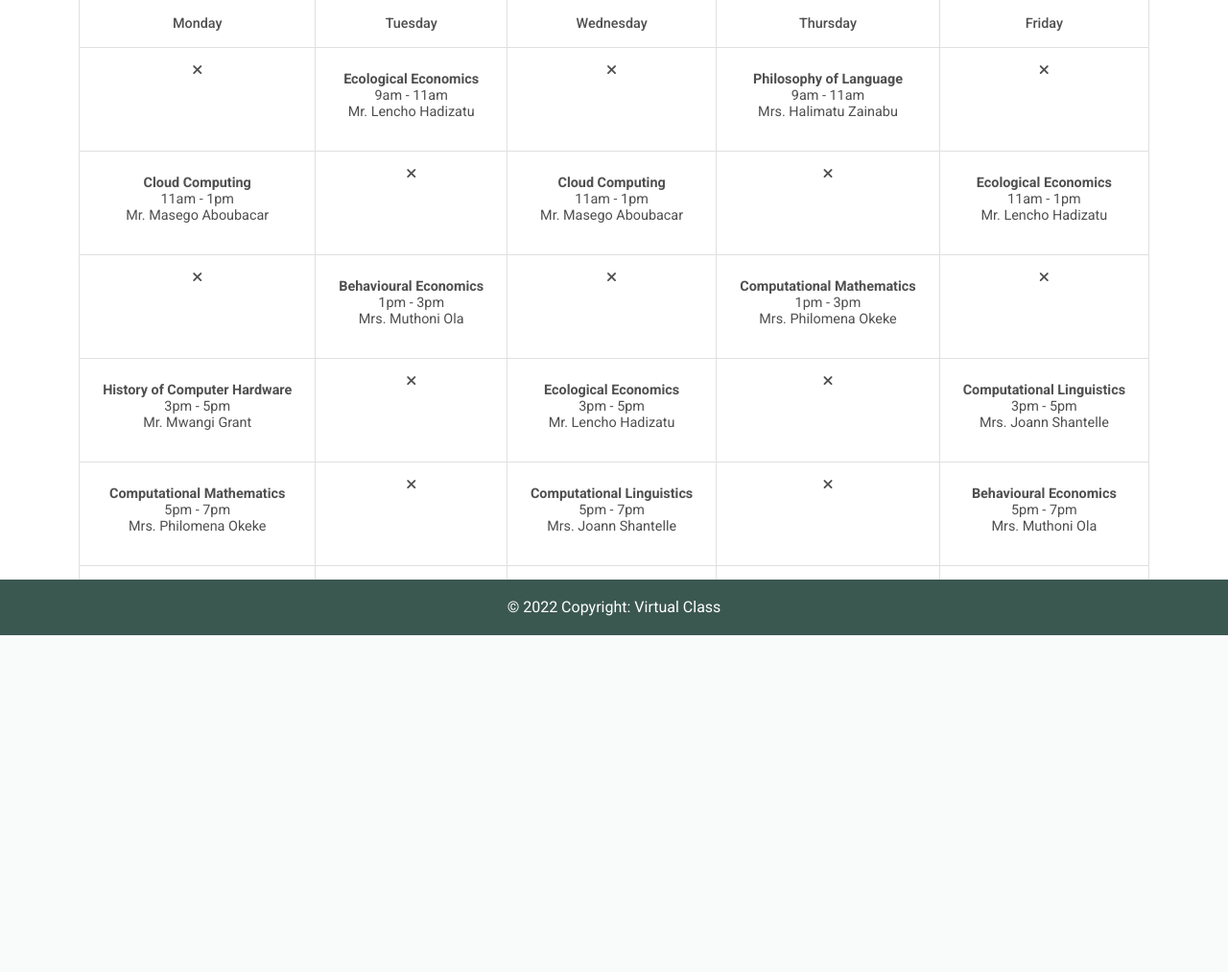
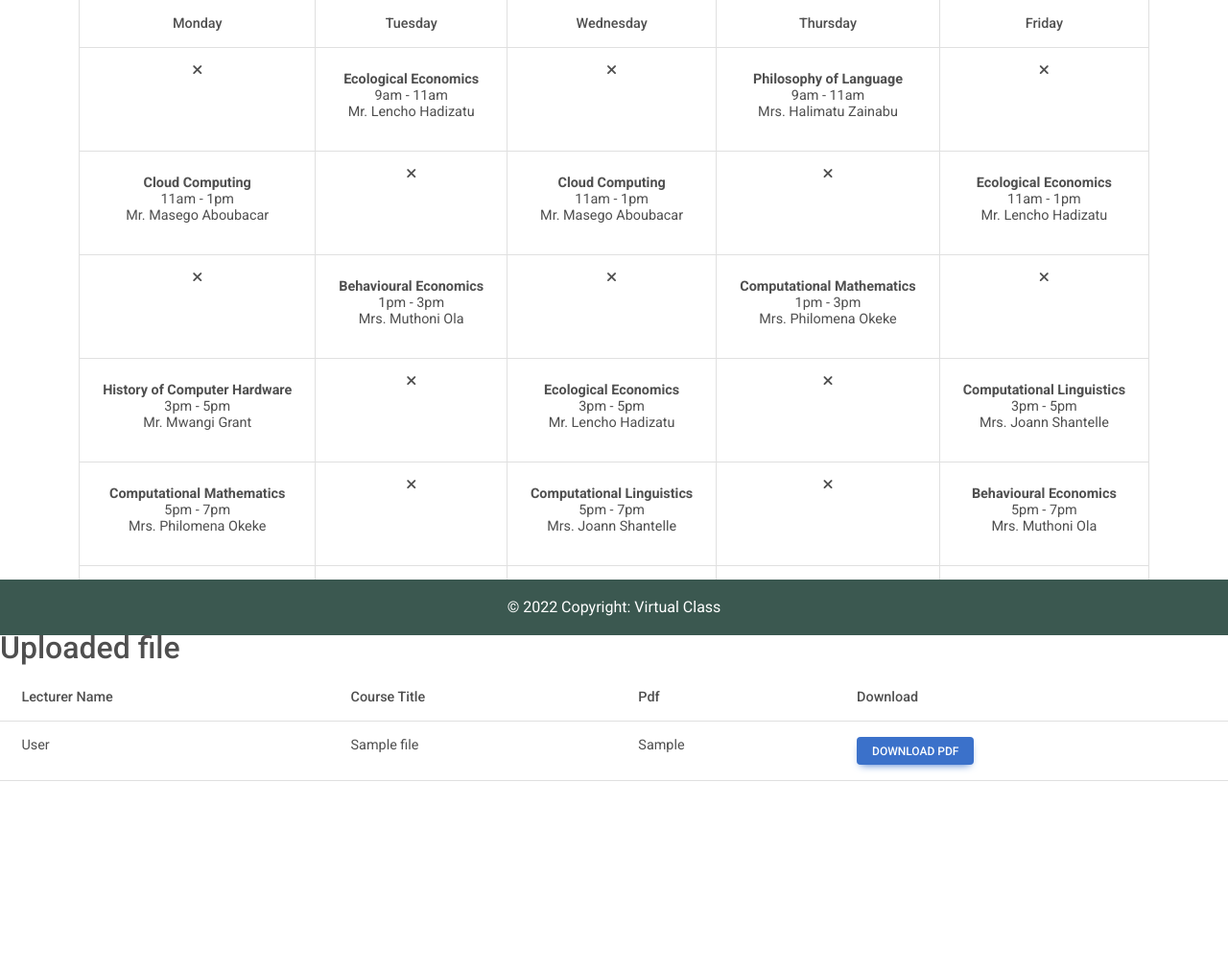
Before and after one commit to muhindokiro/virtualclass, a Django app: template virtual/templates/student.html in a window 1280 px wide. Shown: the part 138-1151 px from the top of the page at 96% size. Before the commit the page ends 800 px from the top, so only its background shows below. Run offline with Django 4.2, Linux system fonts and the light colour scheme; the template is opened without the code that fills it: values that come from a table or form of the project are taken from there, others are empty; tables that the repository leaves empty hold one stand-in row (values such as "Sample post"); grey boxes are pictures that could not be loaded.

Commit message:
add uploaded file section

```diff
--- a/virtual/templates/student.html
+++ b/virtual/templates/student.html
@@ -307,7 +307,48 @@
       </div>
     </section>
 
-    <section class="">
+     <h2>Uploaded file</h2>
+
+    <table  class="table">
+        <thead>
+            <tr>
+                <th>Lecturer Name</th>
+                <th>Course Title</th>
+                <th>Pdf</th>
+                <th>Download</th>
+            </tr>
+        </thead>
+        <tbody>
+            {% for file in files %}
+            <tr>
+                <td>{{ file.fullname }}</td>
+                <td>{{ file.title }}</td>
+                <td>{{ file.pdf }}</td>
+                <td>
+                    <a href="{{ file.pdf.url }}" class="btn btn-primary btn-sm" target="_blank">
+                        Download PDF
+                    </a>
+                </td>
+            </tr>
+            {% endfor %}
+        </tbody>
+    </table>
+    <!-- <a href="#" class="btn btn-primary">Button</a> -->
+</div>
+<br />
+<br />
+<br />
+<br />
+<br />
+<br />
+<br />
+<br />
+<br />
+<br />
+<br />
+<br />
+
+    <section class="container">
       <!-- Footer -->
       <footer
         class="text-center text-white fixed-bottom"
```
